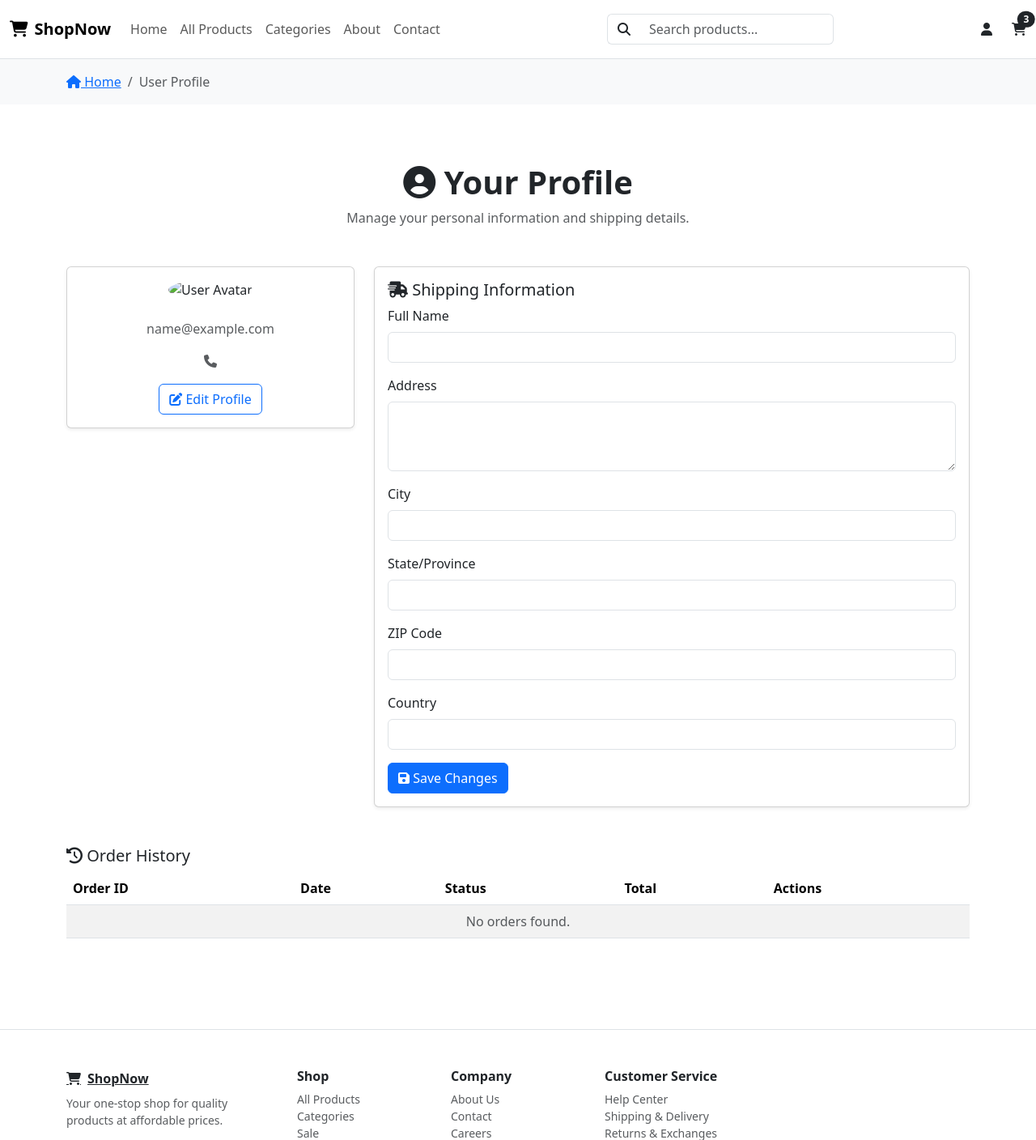
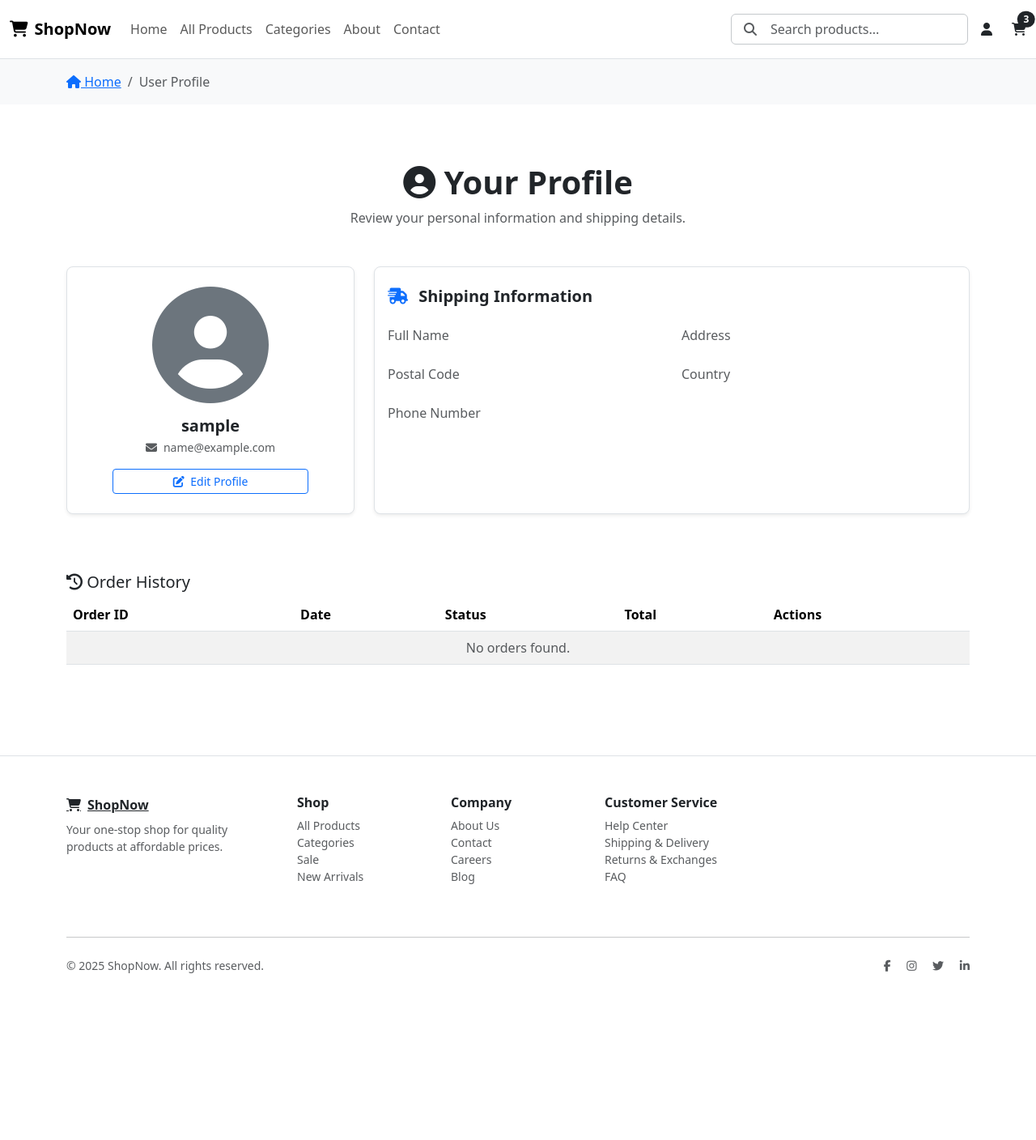
Before and after one commit to Huerte/Temporary, a Django app: page /profile-page/ in a window 1280 px wide. Shown: the top 1408 px of the page at 81% size. After the commit the page ends 1202 px from the top, so only its background shows below. Run offline with Django 5.2, Linux system fonts and the light colour scheme; the visitor is signed in with stand-in values (Sample User, id 1); data comes from the database, SQL or seed files in the repository; some libraries are stand-ins or nearby versions.

Commit message:
Improve the profile page and add more functionality

```diff
--- a/src/main/settings.py
+++ b/src/main/settings.py
@@ -122,7 +122,7 @@ USE_TZ = True
 STATIC_URL = 'static/'
 
 STATICFILES_DIRS = [
-    BASE_DIR / 'static',
+    os.path.join(BASE_DIR, 'store', 'static'),
 ]
 
 
--- a/src/main/urls.py
+++ b/src/main/urls.py
@@ -21,3 +21,9 @@ urlpatterns = [
     path('admin/', admin.site.urls),
     path('', include('store.urls'))
 ]
+
+from django.conf import settings
+from django.conf.urls.static import static
+
+if settings.DEBUG:
+    urlpatterns += static(settings.MEDIA_URL, document_root=settings.MEDIA_ROOT)
--- a/src/store/templates/store/header.html
+++ b/src/store/templates/store/header.html
@@ -13,10 +13,10 @@
         <span class="navbar-toggler-icon"></span>
       </button>
 
-    <!-- Navbar Links + Search + Icons -->
-    <div class="collapse navbar-collapse justify-content-between" id="navbarNav">
-      <!-- Navigation Links -->
-      <ul class="navbar-nav me-3">
+      <!-- Navbar Content -->
+      <div class="collapse navbar-collapse" id="navbarNav">
+        <!-- Left Side: Navigation Links -->
+        <ul class="navbar-nav me-auto mb-2 mb-lg-0">
           <li class="nav-item"><a class="nav-link" href="{% url 'store_home' %}">Home</a></li>
           <li class="nav-item"><a class="nav-link" href="{% url 'products' %}">All Products</a></li>
           <li class="nav-item"><a class="nav-link" href="#">Categories</a></li>
@@ -24,18 +24,27 @@
           <li class="nav-item"><a class="nav-link" href="{% url 'contact' %}">Contact</a></li>
         </ul>
 
+        <!-- Right Side: Search and Icons -->
+        <div class="d-flex align-items-center gap-3">
           <!-- Search Bar -->
-      <form class="d-flex" role="search" style="width: 280px;">
-        <div class="input-group">
-          <span class="input-group-text bg-white border-end-0"><i class="fas fa-search"></i></span>
-          <input class="form-control border-start-0" type="search" placeholder="Search products..." aria-label="Search">
+          <form class="d-flex" role="search">
+            <div class="position-relative">
+              <i class="fas fa-search position-absolute top-50 start-0 translate-middle-y ms-3 text-muted"></i>
+              <input
+                type="search"
+                class="form-control ps-5 border border-secondary-subtle"
+                placeholder="Search products..."
+                aria-label="Search"
+                style="min-width: 250px;"
+              >
             </div>
           </form>
 
+
           <!-- Icons -->
           <div class="d-flex align-items-center gap-4">
-        <a href="#" title="Profile" class="text-dark"><i class="fas fa-user"></i></a>
-        <a href="#" title="Cart" class="position-relative text-dark">
+            <a href="{% url 'profile-page' %}" title="Profile" class="text-dark"><i class="fas fa-user"></i></a>
+            <a href="{% url 'cart-view' %}" title="Cart" class="position-relative text-dark">
               <i class="fas fa-shopping-cart"></i>
               <span class="position-absolute top-0 start-100 translate-middle badge rounded-pill bg-dark">
                 3
@@ -44,4 +53,5 @@
           </div>
         </div>
       </div>
+    </div>
   </nav>
--- a/src/store/templates/store/profile-page.html
+++ b/src/store/templates/store/profile-page.html
@@ -1,5 +1,5 @@
 {% extends 'store/index.html' %}
-<link rel="stylesheet" href="https://cdnjs.cloudflare.com/ajax/libs/font-awesome/6.0.0/css/all.min.css">
+{% load static %}
 
 {% block content %}
 <!-- Breadcrumb Navigation -->
@@ -18,62 +18,77 @@
         <!-- Section Title -->
         <div class="text-center mb-5">
             <h1 class="fw-bold"><i class="fas fa-user-circle"></i> Your Profile</h1>
-            <p class="text-muted">Manage your personal information and shipping details.</p>
+            <p class="text-muted">Review your personal information and shipping details.</p>
         </div>
 
         <div class="row">
             <!-- Profile Overview -->
-            <div class="col-lg-4 mb-4">
-                <div class="card shadow-sm">
-                    <div class="card-body text-center">
+            <div class="col-lg-4 mb-4 d-flex">
+                <div class="card shadow-sm w-100 border rounded-3">
+                    <div class="card-body text-center py-4">
                         <!-- User Avatar -->
-                        <img src="https://via.placeholder.com/150" alt="User Avatar" class="rounded-circle mb-3">
-                        <h5 class="card-title">{{ user.full_name }}</h5>
-                        <p class="text-muted">{{ user.email }}</p>
-                        <p class="text-muted"><i class="fas fa-phone"></i> {{ user.phone }}</p>
+                        {% if user_address.user_profile %}
+                            <img src="{{ user_address.user_profile.url }}" alt="User Avatar"
+                                 class="rounded-circle shadow-sm mb-3"
+                                 style="width: 140px; height: 140px; object-fit: cover;">
+                        {% else %}
+                            <i class="fas fa-user-circle fa-9x text-secondary mb-3"></i>
+                        {% endif %}
+
+                        <!-- Username -->
+                        <h5 class="fw-bold text-dark mb-1">{{ user.username }}</h5>
+
+                        <!-- Email -->
+                        <p class="text-muted mb-2 small"><i class="fas fa-envelope me-2"></i>{{ user.email }}</p>
+
+                        <!-- Full Name -->
+                        {% if user_address.full_name %}
+                            <p class="text-muted mb-3 small"><i class="fas fa-id-card me-2"></i>{{ user_address.full_name }}</p>
+                        {% endif %}
+
                         <!-- Edit Profile Button -->
-                        <a href="{% url 'edit-profile-page' %}" class="btn btn-outline-primary"><i class="fas fa-edit"></i> Edit Profile</a>
+                        <a href="{% url 'edit-profile-page' %}" class="btn btn-outline-primary btn-sm w-75 mt-2">
+                            <i class="fas fa-edit me-1"></i> Edit Profile
+                        </a>
                     </div>
                 </div>
             </div>
 
             <!-- Shipping Information -->
-            <div class="col-lg-8">
-                <div class="card shadow-sm">
-                    <div class="card-body">
-                        <h5 class="card-title"><i class="fas fa-shipping-fast"></i> Shipping Information</h5>
-                        <form method="post" action="">
-                            {% csrf_token %}
-                            <div class="mb-3">
-                                <label for="full_name" class="form-label">Full Name</label>
-                                <input type="text" class="form-control" id="full_name" name="full_name" value="{{ user.shipping.full_name }}" required>
+            <div class="col-lg-8 mb-4 d-flex">
+                <div class="card shadow-sm w-100 border rounded-3">
+                    <div class="card-body py-4">
+                        <h5 class="fw-bold text-dark mb-4">
+                            <i class="fas fa-shipping-fast me-2 text-primary"></i> Shipping Information
+                        </h5>
+                        <div class="row">
+                            <div class="col-sm-6 mb-2">
+                                <p class="mb-1 fw-medium text-muted">Full Name</p>
+                                <p class="fw-semibold">{{ user_address.full_name }}</p>
                             </div>
-                            <div class="mb-3">
-                                <label for="address" class="form-label">Address</label>
-                                <textarea class="form-control" id="address" name="address" rows="3" required>{{ user.shipping.address }}</textarea>
+                            <div class="col-sm-6 mb-2">
+                                <p class="mb-1 fw-medium text-muted">Address</p>
+                                <p class="fw-semibold">{{ user_address.address }}</p>
                             </div>
-                            <div class="mb-3">
-                                <label for="city" class="form-label">City</label>
-                                <input type="text" class="form-control" id="city" name="city" value="{{ user.shipping.city }}" required>
+                            <div class="col-sm-6 mb-2">
+                                <p class="mb-1 fw-medium text-muted">Postal Code</p>
+                                <p class="fw-semibold">{{ user_address.postal_code }}</p>
                             </div>
-                            <div class="mb-3">
-                                <label for="state" class="form-label">State/Province</label>
-                                <input type="text" class="form-control" id="state" name="state" value="{{ user.shipping.state }}" required>
+                            <div class="col-sm-6 mb-2">
+                                <p class="mb-1 fw-medium text-muted">Country</p>
+                                <p class="fw-semibold">{{ user_address.country }}</p>
                             </div>
-                            <div class="mb-3">
-                                <label for="zip_code" class="form-label">ZIP Code</label>
-                                <input type="text" class="form-control" id="zip_code" name="zip_code" value="{{ user.shipping.zip_code }}" required>
+                            <div class="col-sm-6 mb-2">
+                                <p class="mb-1 fw-medium text-muted">Phone Number</p>
+                                <p class="fw-semibold">{{ user_address.phone }}</p>
                             </div>
-                            <div class="mb-3">
-                                <label for="country" class="form-label">Country</label>
-                                <input type="text" class="form-control" id="country" name="country" value="{{ user.shipping.country }}" required>
-                            </div>
-                            <button type="submit" class="btn btn-primary"><i class="fas fa-save"></i> Save Changes</button>
-                        </form>
+                        </div>
                     </div>
                 </div>
             </div>
         </div>
+
+
 
         <!-- Order History -->
         <div class="row mt-5">
@@ -91,7 +106,7 @@
                             </tr>
                         </thead>
                         <tbody>
-                            {% for order in user.orders %}
+                            {% for order in orders %}
                             <tr>
                                 <td>{{ order.id }}</td>
                                 <td>{{ order.date }}</td>
--- a/src/store/views.py
+++ b/src/store/views.py
@@ -196,8 +196,28 @@ def cart_view(request):
 
 @login_required(login_url='/login')
 def profile_view(request):
-    return render(request, 'store/profile-page.html')
+    user_address, created = models.ShippingAddress.objects.get_or_create(user=request.user)
+
+    return render(request, 'store/profile-page.html', {'user_address': user_address})
 
 @login_required(login_url='/login')
 def edit_profile_view(request):
-    return render(request, 'store/edit-profile-page.html')
+    user_address, created = models.ShippingAddress.objects.get_or_create(user=request.user)
+
+    if request.method == 'POST':
+        user_address.full_name = request.POST.get('full_name')
+        user_address.phone = request.POST.get('phone')
+        user_address.address = request.POST.get('address')
+        user_address.postal_code = request.POST.get('postal_code')
+        user_address.country = request.POST.get('country')
+
+        profile = request.FILES.get('profile_picture')
+        if profile:
+            user_address.user_profile = profile
+
+        user_address.save()
+        return redirect('profile-page')
+
+    context = {'user_address': user_address}
+
+    return render(request, 'store/edit-profile-page.html', context)
```
Also changed, not shown: src/store/models.py (+12 -12 lines), src/store/templates/store/edit-profile-page.html (+23 -64 lines), src/store/templates/store/products.html (+81 -34 lines), src/media/images/pikachu_profile.jpg (added), src/store/migrations/0009_delete_shippingaddress.py (added), src/store/migrations/0010_shippingaddress.py (added), src/store/migrations/0011_alter_shippingaddress_user_profile.py (added). Lines whose indentation alone changed are shown as unchanged.
